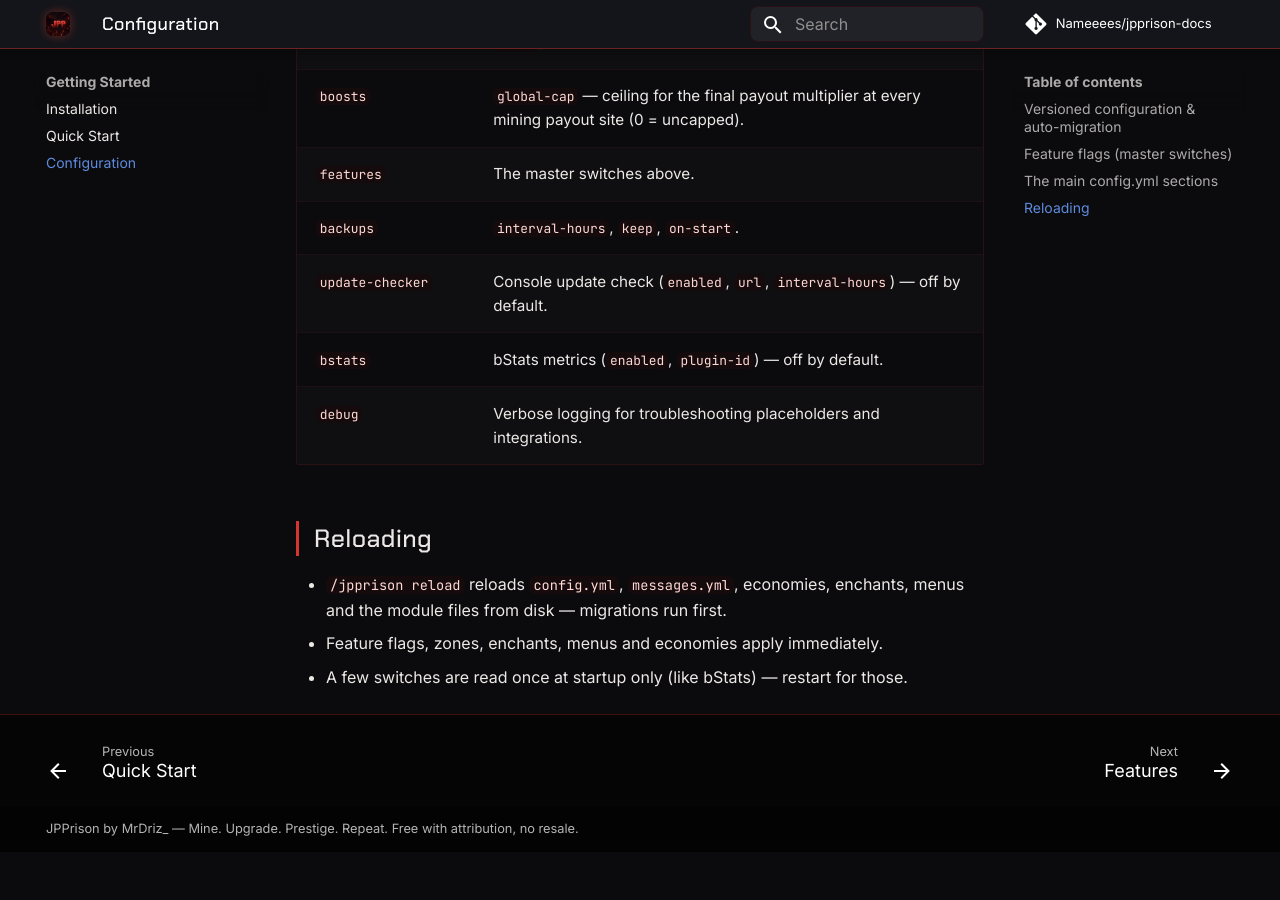
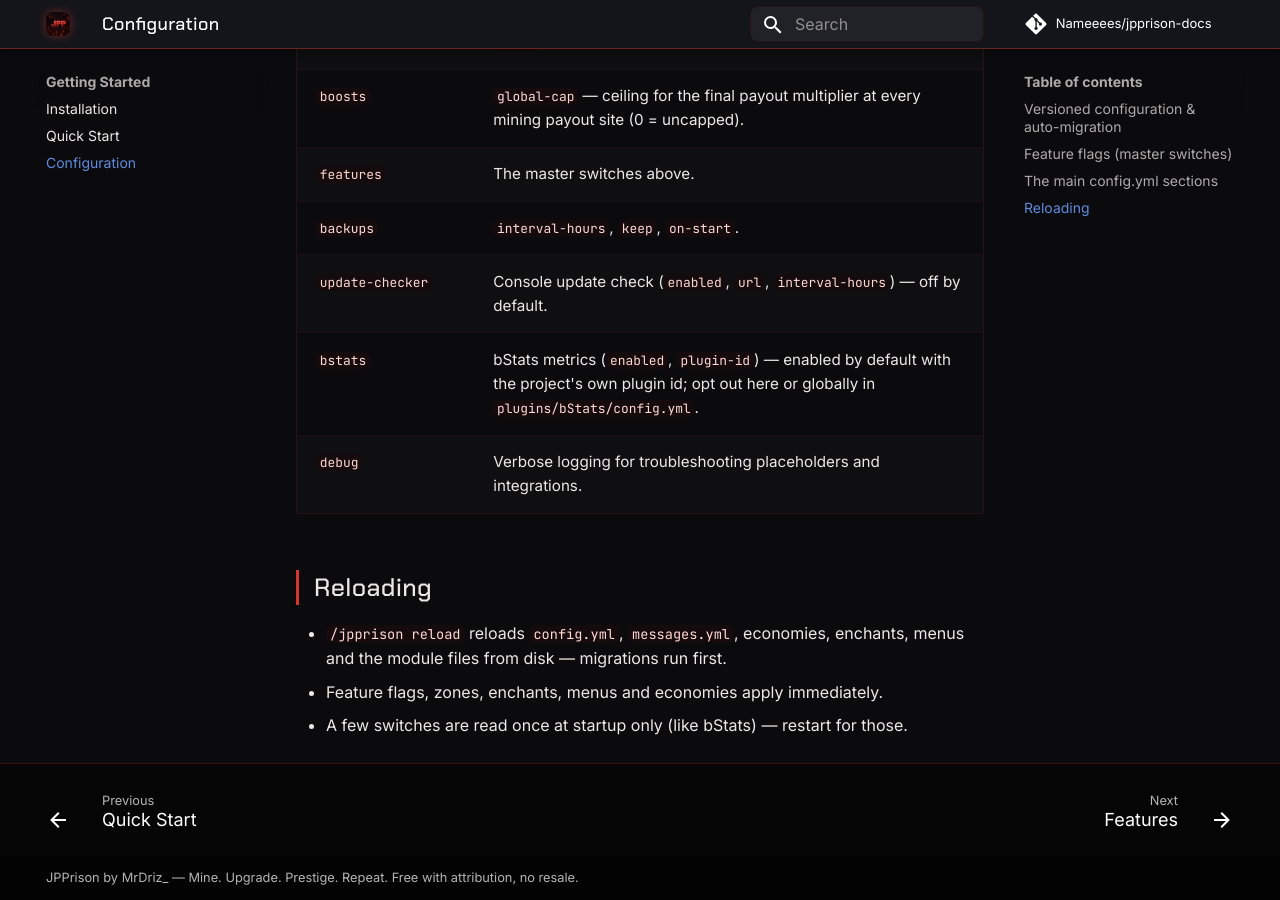
Before and after one commit to Nameeees/jpprison-docs, an MkDocs documentation site: the page built from docs/getting-started/configuration.md, in a window 1280 px wide and 900 px high, scrolled down 3421 px. Built offline with MkDocs 1.6.1 and Material for MkDocs 9.7.7, drawn with Linux system fonts in a browser that asks for light colours; comment, search, counter and statistics services are not loaded; before the commit the page ends 4273 px from its top, so only the background shows below that.

Commit message:
Docs: bStats is now enabled by default with the project plugin id

```diff
--- a/docs/getting-started/configuration.md
+++ b/docs/getting-started/configuration.md
@@ -73,7 +73,7 @@ You never need to delete a config to "get the new options": update the jar, run
 | `features` | The master switches above. |
 | `backups` | `interval-hours`, `keep`, `on-start`. |
 | `update-checker` | Console update check (`enabled`, `url`, `interval-hours`) — off by default. |
-| `bstats` | bStats metrics (`enabled`, `plugin-id`) — off by default. |
+| `bstats` | bStats metrics (`enabled`, `plugin-id`) — enabled by default with the project's own plugin id; opt out here or globally in `plugins/bStats/config.yml`. |
 | `debug` | Verbose logging for troubleshooting placeholders and integrations. |
 
 ## Reloading
```
